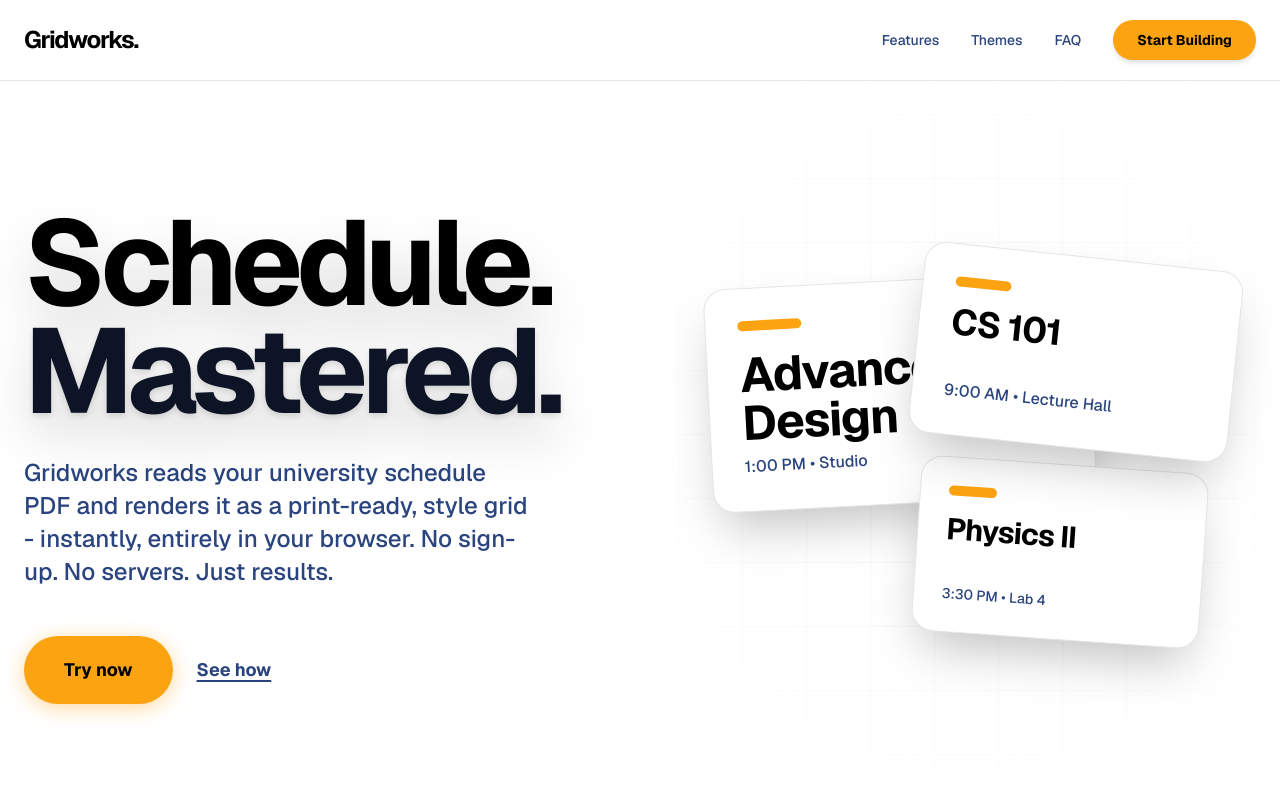
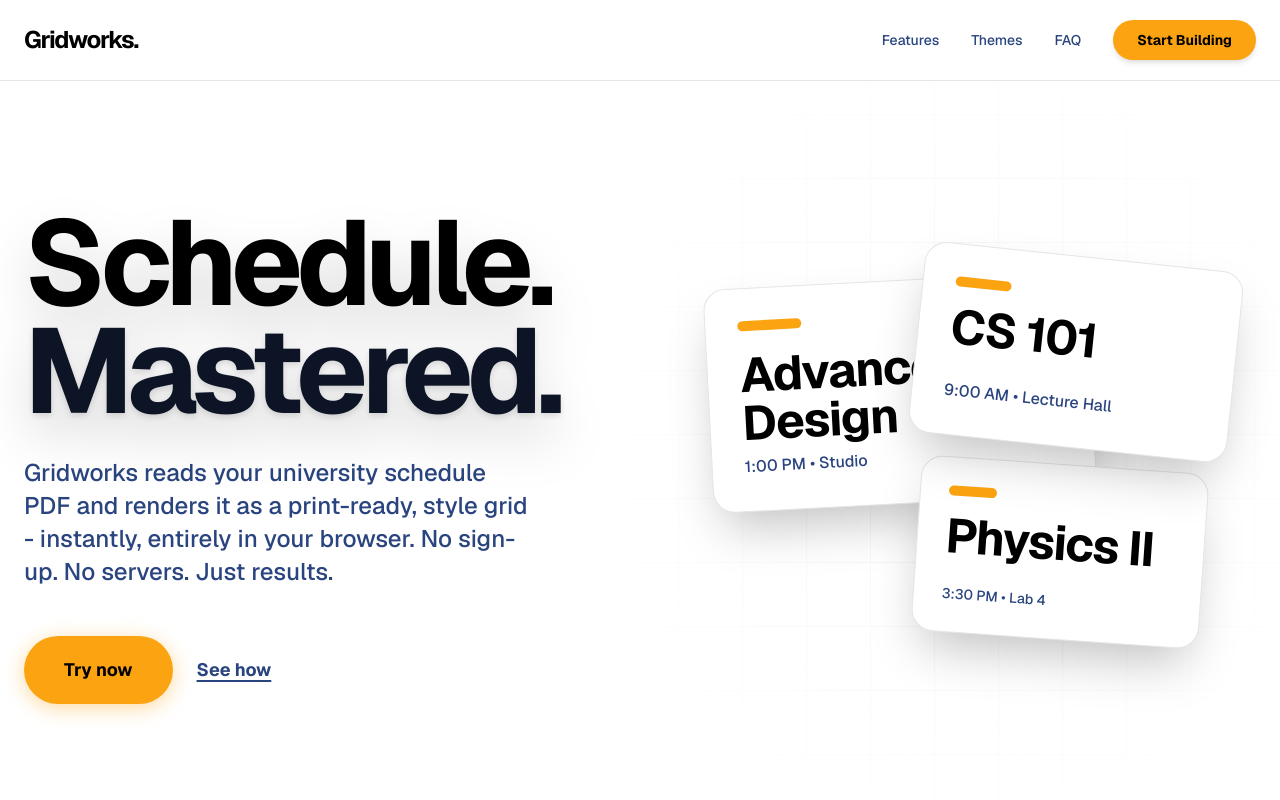
Before and after one commit to vardzz/gridworks, a Next.js app: page / in a window 1280 px wide. Shown: the top 800 px of the page. Built offline with nearby package versions, Linux system fonts and the light colour scheme.

Commit message:
feat: create landing page with hero, feature breakdown, and navigation sections

```diff
--- a/src/app/page.tsx
+++ b/src/app/page.tsx
@@ -80,7 +80,7 @@ export default function LandingPage() {
               <div className="absolute top-[-2rem] right-0 z-20 animate-float-delayed">
                 <div className="w-80 h-48 bg-white border border-alabaster-grey shadow-2xl p-8 rounded-3xl rotate-[6deg] translate-x-12 translate-y-12 transition-transform duration-1000 ease-out hover:rotate-0 hover:translate-x-0 flex flex-col">
                   <div className="w-14 h-2.5 bg-[#fca311] mb-4 rounded-full shrink-0" />
-                  <div className="text-4xl font-bold tracking-tight text-black">CS 101</div>
+                  <div className="text-5xl font-bold tracking-tight text-black">CS 101</div>
                   <div className="text-base font-medium text-prussian-blue-600 mt-auto">9:00 AM • Lecture Hall</div>
                 </div>
               </div>
@@ -89,7 +89,7 @@ export default function LandingPage() {
               <div className="absolute top-48 right-[-1rem] z-10 animate-float-slow">
                 <div className="w-72 h-44 bg-white border border-alabaster-grey shadow-2xl p-7 rounded-3xl rotate-[4deg] translate-y-8 transition-transform duration-1000 ease-out hover:rotate-0 flex flex-col">
                   <div className="w-12 h-2.5 bg-[#fca311] mb-4 rounded-full shrink-0" />
-                  <div className="text-3xl font-bold tracking-tight text-black">Physics II</div>
+                  <div className="text-5xl font-bold tracking-tight text-black">Physics II</div>
                   <div className="text-sm font-medium text-prussian-blue-600 mt-auto">3:30 PM • Lab 4</div>
                 </div>
               </div>
```
